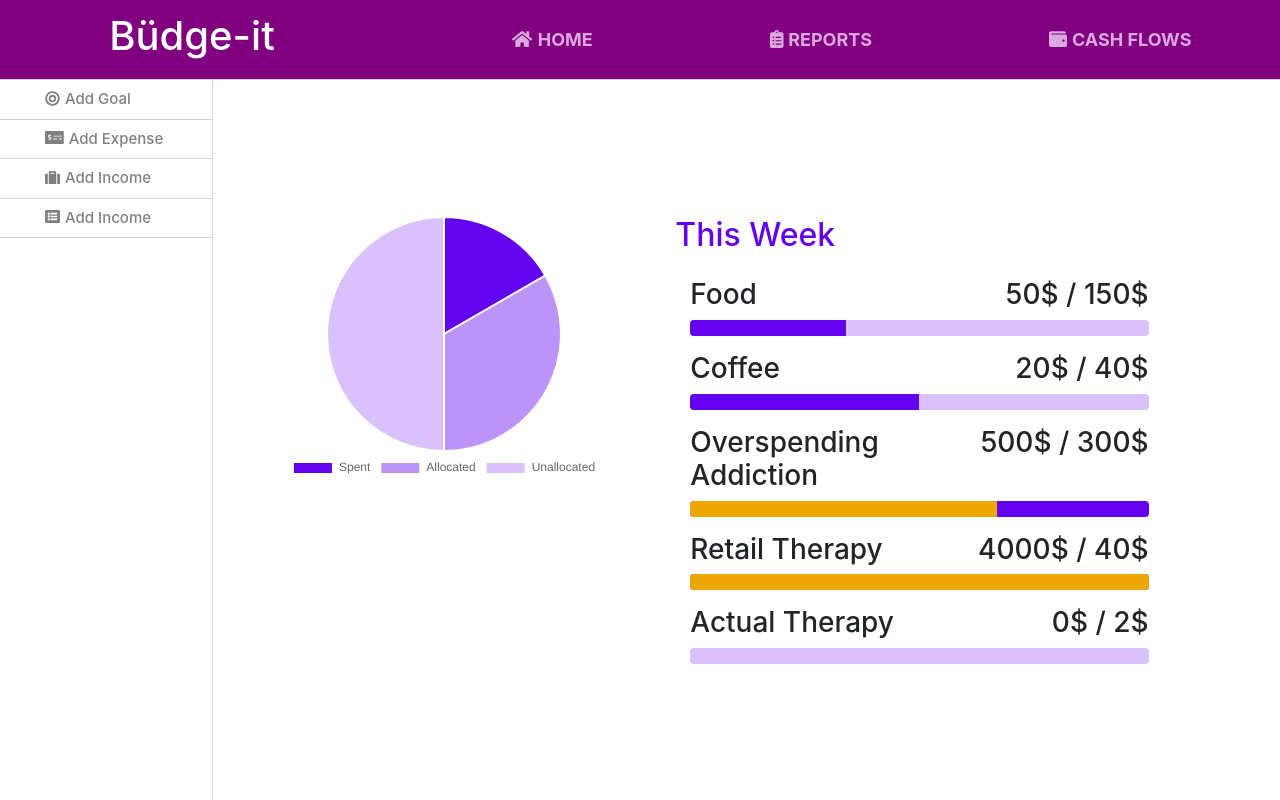
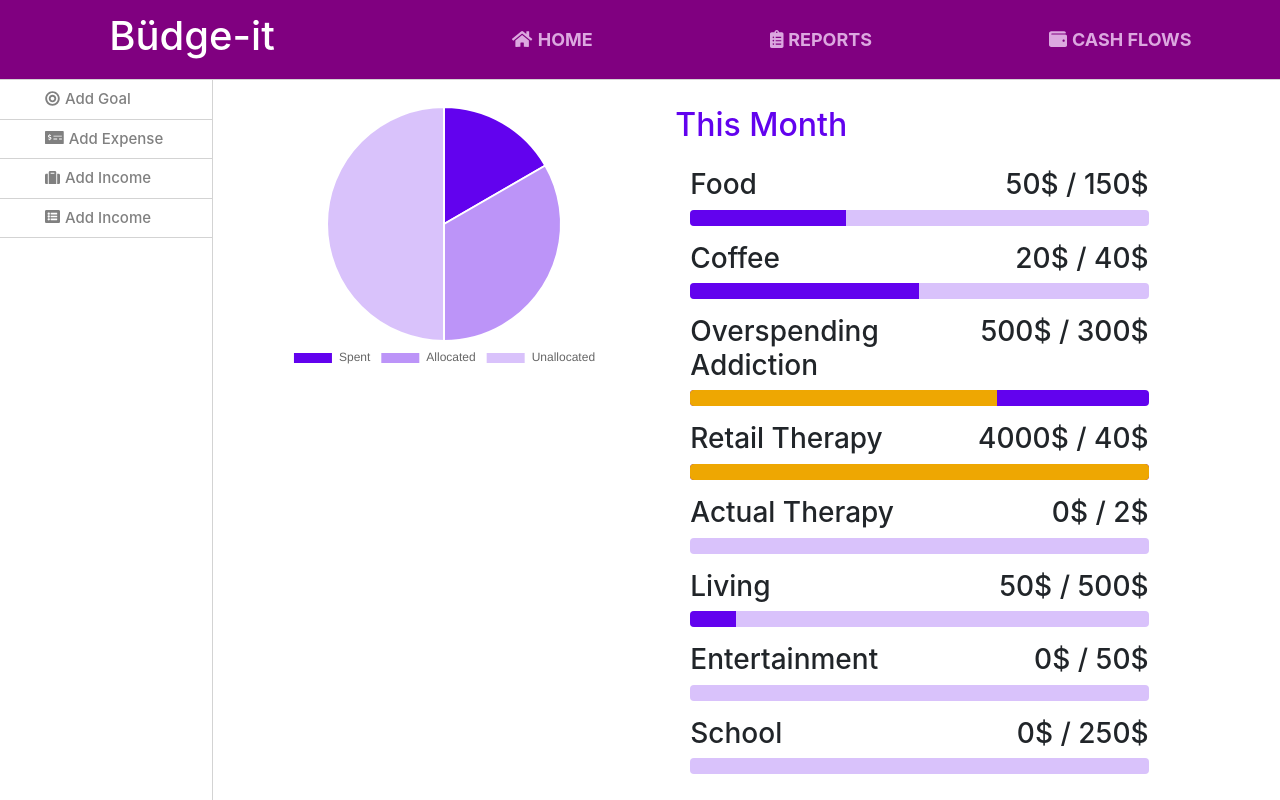
Before and after one commit to Nethermane/react_HCI_325, a React (Create React App) app: page / in a window 1280 px wide. Built offline with nearby package versions, Linux system fonts and the light colour scheme.

Commit message:
Autocategories

```diff
--- a/src/UseGlobalState.js
+++ b/src/UseGlobalState.js
@@ -21,6 +21,7 @@ const initialState = {
       amount: "1000",
       date: "2020-01-01",
       duration: "4",
+      category: "Food",
       frequency: "monthly"
     },
     {
@@ -28,6 +29,7 @@ const initialState = {
       name: "income2",
       amount: "1000",
       date: "2020-02-02",
+      category: "Food",
       duration: "1",
       frequency: "monthly"
     }
@@ -35,23 +37,29 @@ const initialState = {
   expenses: [
     {
       id: 1,
+      name: "Utilities",
+      amount: "50$",
+      date: "2020-01-01",
+      duration: "4",
+      category: "Living",
+      frequency: "monthly"
+    },
+    {
+      id: 2,
       name: "netflix",
       amount: "7",
       date: "2020-01-01",
-      duration: "4",
-      frequency: "monthly"
-    },
-    {
-      id: 1,
-      name: "netflix",
-      amount: "7",
-      date: "2020-01-01",
-      duration: "2",
+      duration: "3",
+      category: "Entertainment",
       frequency: "monthly"
     }
   ],
   goals: [{ id: 1, name: "phone", frequency: "monthly", amount: "100" }],
-  category: [{ id: 1, name: "food", max: 200 }]
+  categories: [
+    { id: 2, name: "Living", max: 500 },
+    { id: 3, name: "Entertainment", max: 50 },
+    { id: 3, name: "School", max: 250 }
+  ]
 };
 
 const globalStateReducer = (state, action) => {
--- a/src/pages/Home.jsx
+++ b/src/pages/Home.jsx
@@ -1,8 +1,52 @@
 import React from "react";
 import Chart from "chart.js";
 import { Container, Row, Col } from "react-bootstrap";
+import useGlobalState from "../UseGlobalState";
 
 import "./Home.css";
+
+
+function mangle(categories, data) {
+  var today = new Date();
+
+  var first_day_of_month = new Date (
+      today.getFullYear(), today.getMonth(), 1);
+
+  var last_day_of_month = new Date (
+      today.getFullYear(), today.getMonth() + 1, 0);
+
+  for (var i in data) {
+    var date = new Date(Date.parse(data[i].date));
+    date = new Date(date.getFullYear(), date.getMonth(), date.getDate());
+
+    // Pretend everything is monthly for now
+    var last = new Date(date.getFullYear(), date.getMonth() + parseInt(data[i].duration), date.getDate());
+
+    if (first_day_of_month >= date
+        && last_day_of_month <= last) {
+
+        console.log(data[i].category)
+        if (!(data[i].category in categories)) {
+            categories[data[i].category] = {
+                max: undefined,
+                amount: parseInt(data[i].amount)
+            }
+        }
+        else {
+            categories[data[i].category].amount += parseInt(data[i].amount);
+        }
+    }
+  }
+
+  for (var c in categories) {
+    if (typeof categories[c].max === "undefined") {
+        categories[c].max = categories[c].amount;
+    }
+  }
+
+  return categories;
+}
+
 
 class Category extends React.Component {
   constructor(props) {
@@ -90,6 +134,32 @@ class Pie extends React.Component {
 }
 
 function Home() {
+  const state = useGlobalState();
+
+  var categories = {};
+
+  for (var c in state.categories) {
+    categories[state.categories[c].name] = {
+        max: state.categories[c].max,
+        amount: 0
+    };
+  }
+
+  categories = mangle(categories, state.expenses);
+
+  var category_html = [];
+  for (var c in categories) {
+    if (c == "undefined")
+      continue;
+
+    category_html.push (
+        <div>
+        <div class="spacer" />
+        <Category name={c} spent={categories[c].amount} budget={categories[c].max} />
+        </div>
+    );
+  }
+
   return (
     <div class="vcenter">
       <Container fluid>
@@ -98,7 +168,7 @@ function Home() {
             <Pie />
           </Col>
           <Col md={6}>
-            <h2 class="fg-purple">This Week</h2>
+            <h2 class="fg-purple">This Month</h2>
             <div class="spacer" />
             <Category name="Food" spent="50" budget="150" />
             <div class="spacer" />
@@ -109,6 +179,7 @@ function Home() {
             <Category name="Retail Therapy" spent="4000" budget="40" />
             <div class="spacer" />
             <Category name="Actual Therapy" spent="0" budget="2" />
+            {category_html}
           </Col>
           <Col md={1}></Col>
         </Row>
```
Also changed, not shown: src/pages/Report.jsx (line endings or trailing spaces).
